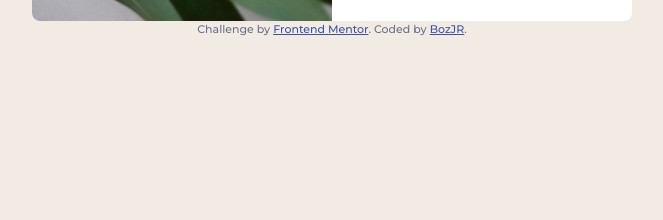
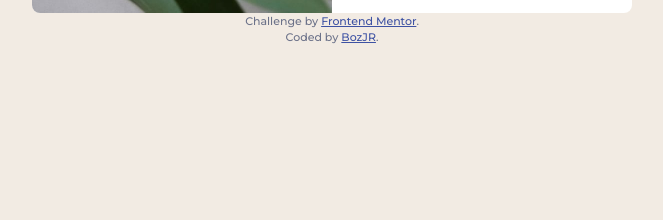
Before and after one commit to BozJR/product-preview-card, a plain HTML site: page index.html in a window 1280 px wide. Shown: the part 612-832 px from the top of the page, without its empty margins (308-971 px from the left). Drawn offline with Linux system fonts and the light colour scheme.

Commit message:
final code

```diff
--- a/index.html
+++ b/index.html
@@ -34,7 +34,8 @@
     </div>
   </main>
   <div class="attribution">
-    <p>Challenge by <a href="https://www.frontendmentor.io?ref=challenge" target="_blank">Frontend Mentor</a>. Coded by <a href="#">BozJR</a>.</p>
+    <p>Challenge by <a href="https://www.frontendmentor.io?ref=challenge" target="_blank">Frontend Mentor</a>.</p>
+      <p>Coded by <a href="#">BozJR</a>.</p>
   </div>
 </body>
 </html>
```
